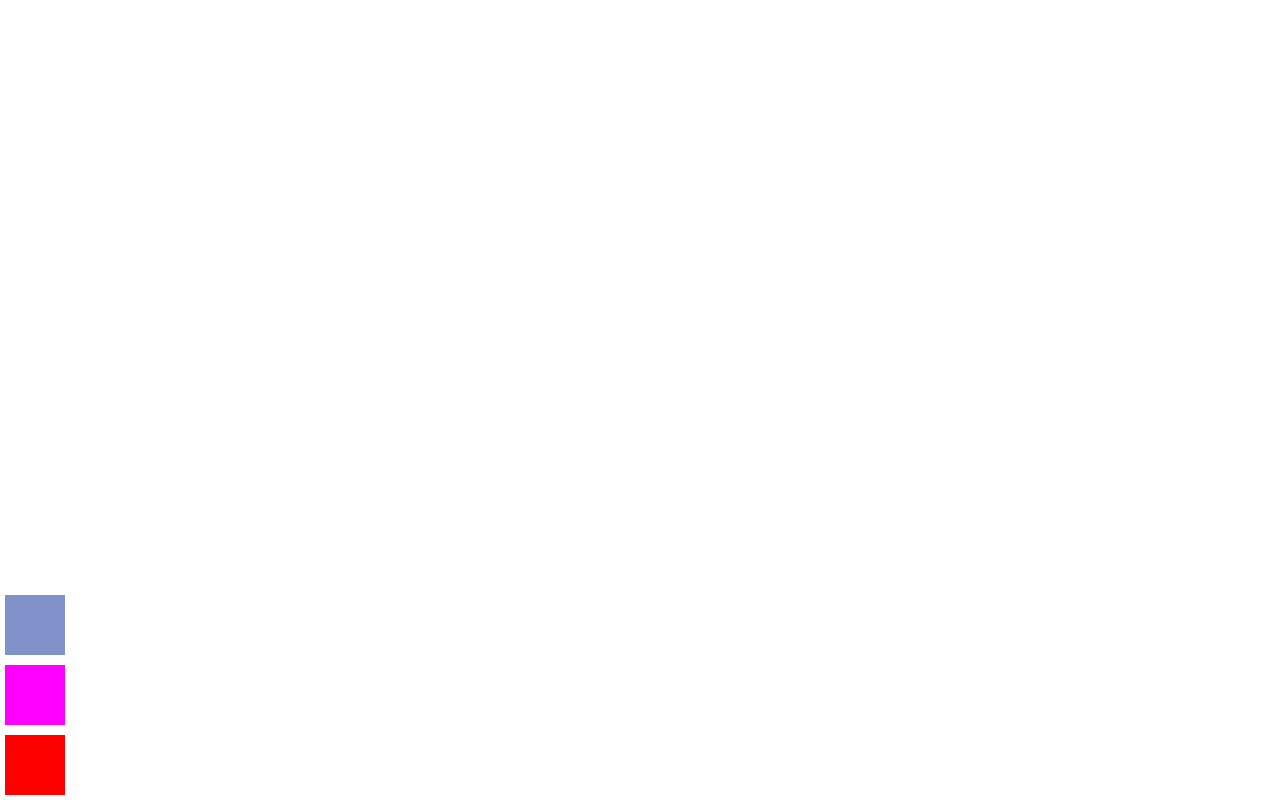
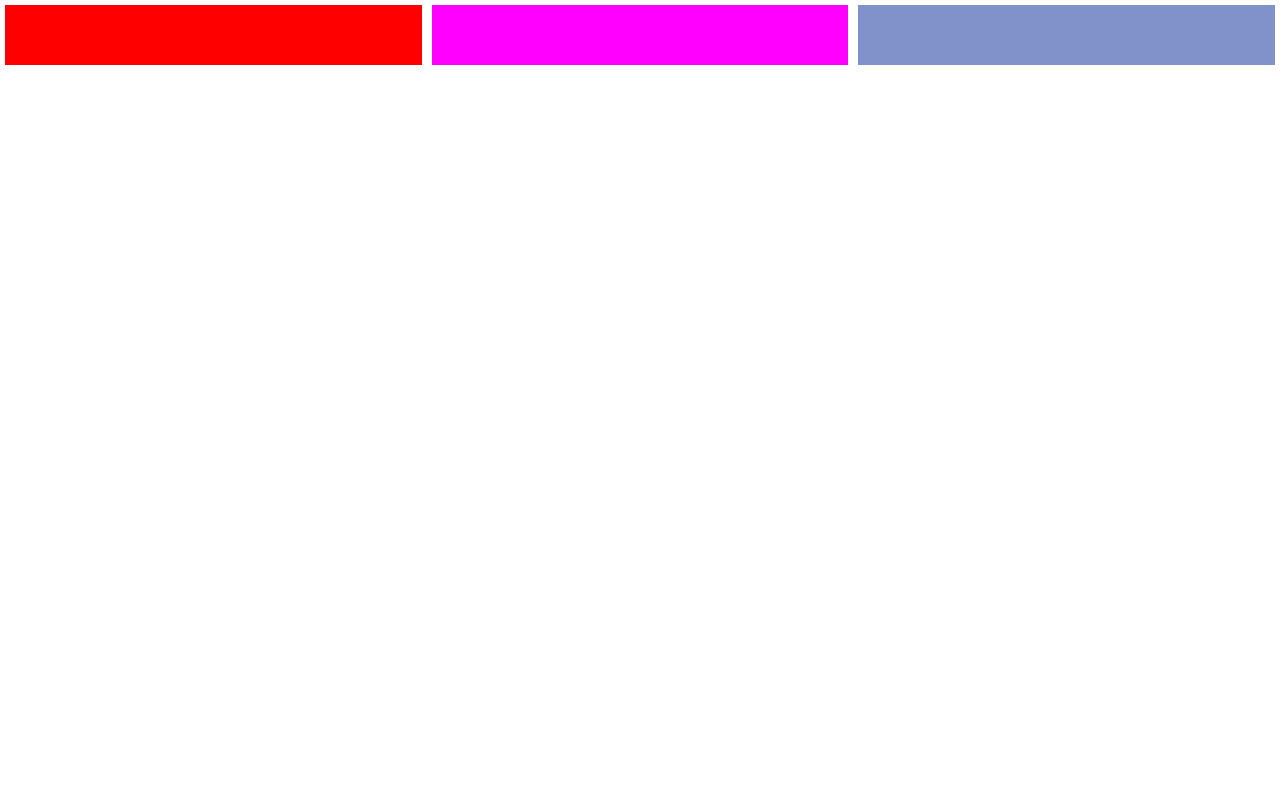
Before and after one commit to dzvid/rocketseat-bootcamp-flexbox, a plain HTML site: page index.html in a window 1280 px wide. Drawn offline with Linux system fonts and the light colour scheme.

Commit message:
chore: Component redimensioning

```diff
--- a/styles.css
+++ b/styles.css
@@ -7,12 +7,18 @@ body,
 
 #app {
   display: flex;
-  flex-direction: column-reverse;
+  /* flex-direction: row;
+
+  align-items: flex-start;
+  justify-content: flex-start; */
 }
 
 .box {
-  width: 60px;
+  width: 100px;
   height: 60px;
   /* background: #f00; */
   margin: 5px;
+  /* flex-grow: 1; */
+  /* flex-shrink: 0; */
+  flex: 1 0;
 }
```
